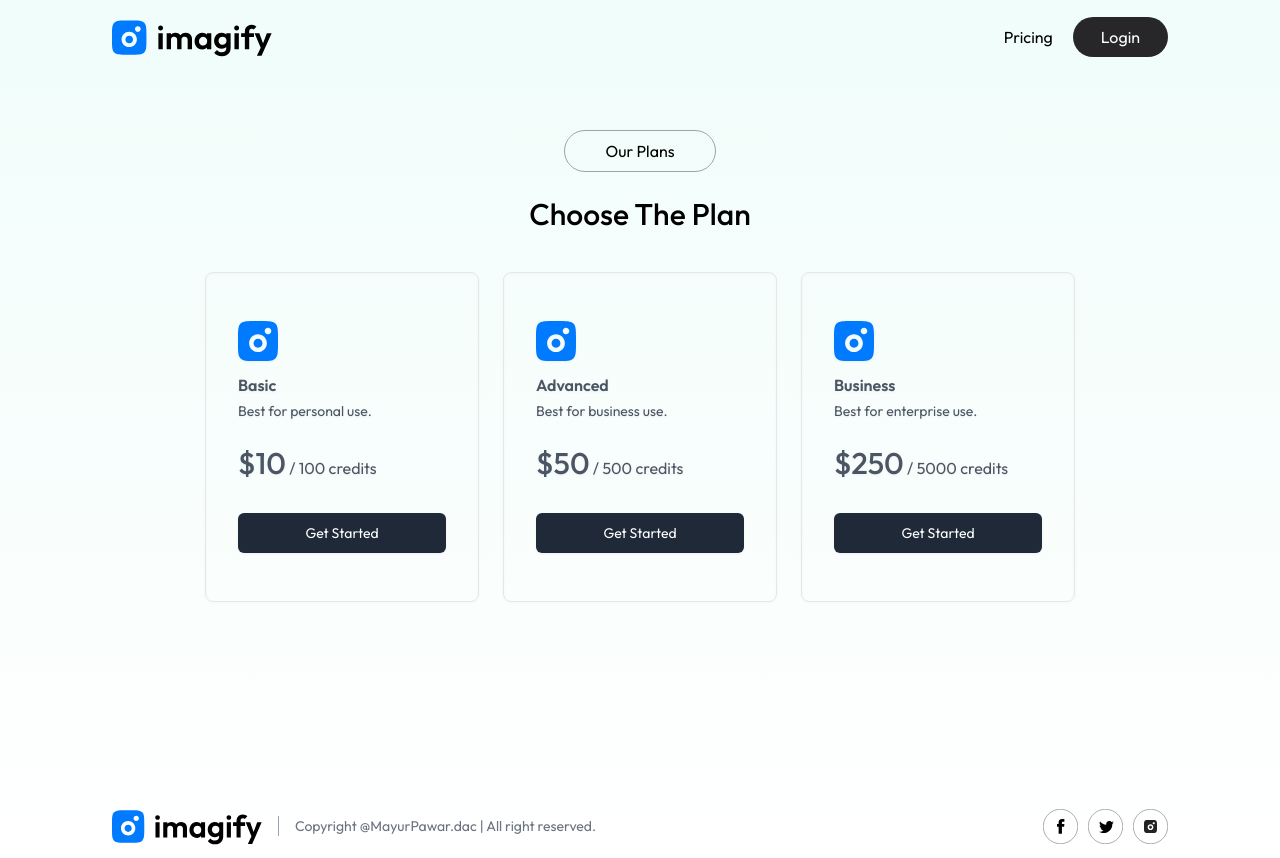
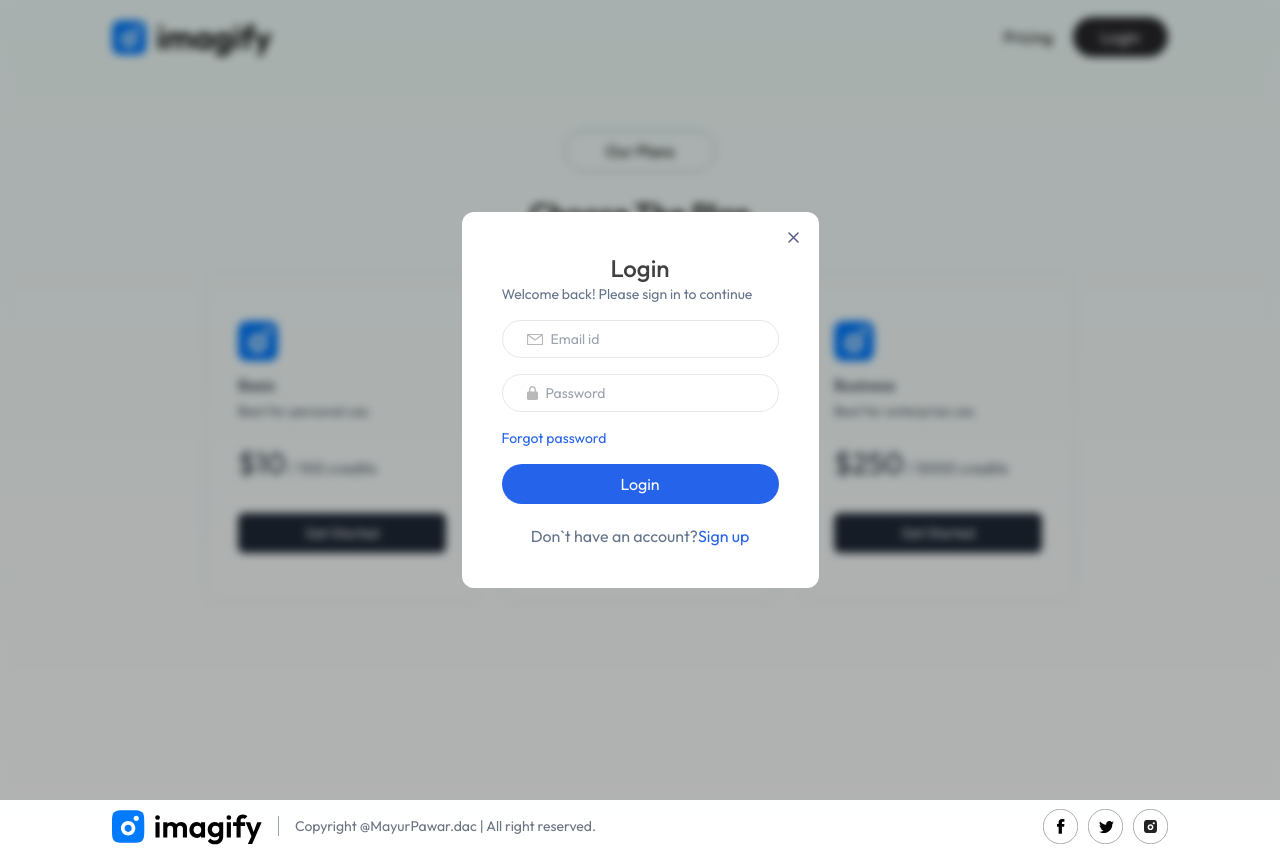
Before and after one commit to mayur-v-p/Imagify_MERN_Application, a React (Vite) app in the folder client/imagify/: page /buy in a window 1280 px wide. Both pictures are taken after a click on the button "Login". Built offline with nearby package versions, Linux system fonts and the light colour scheme; a web font is replaced by a local one.

Commit message:
Login_signUp ui

```diff
--- a/client/imagify/src/App.jsx
+++ b/client/imagify/src/App.jsx
@@ -1,18 +1,24 @@
-import React from "react";
+import React, { useContext } from "react";
 import { Routes, Route } from "react-router-dom";
 import Home from "./pages/Home";
 import Result from "./pages/Result";
 import BuyCredict from "./pages/BuyCredict";
 import NavBar from "./components/NavBar";
 import Footer from "./components/Footer";
+import Login from "./components/Login";
+import { AppContext } from "./context/AppContext";
 
 const App = () => {
+  const { showLogin } = useContext(AppContext);
+
   return (
     <div
       className="px-4 sm:px-10 md:px-14 lg:px-28
     min-h-screen bg-gradient-to-b from-teal-50"
     >
       <NavBar />
+      {showLogin && <Login />}
+
       <Routes>
         <Route path="/" element={<Home />} />
         <Route path="/result" element={<Result />} />
--- /dev/null
+++ b/client/imagify/src/components/Login.jsx
@@ -0,0 +1,94 @@
+import React, { useContext, useEffect, useState } from "react";
+import { assets } from "../assets/assets";
+import { AppContext } from "../context/AppContext";
+const Login = () => {
+  const [state, setState] = useState("Login");
+
+  const { setShowLogin } = useContext(AppContext);
+
+  useEffect(() => {
+    document.body.style.overflow = "hidden";
+    return () => {
+      document.body.style.overflow = "unset";
+    };
+  }, []);
+
+  return (
+    <div className="absolute top-0 left-0 right-0 bottom-0 z-10 backdrop-blur-sm bg-black/30 flex justify-center items-center">
+      <form className="relative bg-white p-10 rounded-xl text-slate-500">
+        <h1 className="text-center text-2xl text-neutral-700 font-medium">
+          {state}
+        </h1>
+        <p className="text-sm">Welcome back! Please sign in to continue</p>
+
+        {state !== "Login" && (
+          <div className="border px-6 py-2 flex items-center gap-2 rounded-full mt-4">
+            <img src={assets.profile_icon} alt="" width={25} />
+            <input
+              type="text"
+              placeholder="Full Name"
+              required
+              className="outline-none text-sm"
+            />
+          </div>
+        )}
+
+        <div className="border px-6 py-2 flex items-center gap-2 rounded-full mt-4">
+          <img src={assets.email_icon} alt="" />
+          <input
+            type="email"
+            placeholder="Email id"
+            required
+            className="outline-none text-sm"
+          />
+        </div>
+
+        <div className="border px-6 py-2 flex items-center gap-2 rounded-full mt-4">
+          <img src={assets.lock_icon} alt="" />
+          <input
+            type="password"
+            placeholder="Password"
+            required
+            className="outline-none text-sm"
+          />
+        </div>
+        <p className="text-sm text-blue-600 my-4 cursor-pointer">
+          Forgot password
+        </p>
+        <button className="bg-blue-600 w-full text-white py-2 rounded-full">
+          {state === "Login" ? "Login" : "Create account"}
+        </button>
+
+        {state === "Login" ? (
+          <p className="mt-5 text-center">
+            Don`t have an account?
+            <span
+              className="text-blue-600 cursor-pointer"
+              onClick={() => setState("Sign Up")}
+            >
+              Sign up
+            </span>
+          </p>
+        ) : (
+          <p className="mt-5 text-center">
+            Already have an account?
+            <span
+              className="text-blue-600 cursor-pointer"
+              onClick={() => setState("Login")}
+            >
+              Login
+            </span>
+          </p>
+        )}
+        <img
+          onClick={() => setShowLogin(false)}
+          src={assets.cross_icon}
+          alt=""
+          className="absolute top-5 right-5 cursor-pointer "
+        />
+      </form>
+    </div>
+  );
+};
+
+export default Login;
--- a/client/imagify/src/components/NavBar.jsx
+++ b/client/imagify/src/components/NavBar.jsx
@@ -4,7 +4,7 @@ import { Link, useNavigate } from "react-router-dom";
 import { AppContext } from "../context/AppContext";
 
 function NavBar() {
-  const { user } = useContext(AppContext);
+  const { user, setShowLogin } = useContext(AppContext);
 
   const navigete = useNavigate();
   return (
@@ -46,7 +46,10 @@ function NavBar() {
             <p onClick={() => navigete("/buy")} className="cursor-pointer">
               Pricing
             </p>
-            <button className="bg-zinc-800 text-white px-7 py-2 rounded-full">
+            <button
+              onClick={() => setShowLogin(true)}
+              className="bg-zinc-800 text-white px-7 py-2 rounded-full"
+            >
               Login
             </button>
           </div>
--- a/client/imagify/src/context/AppContext.jsx
+++ b/client/imagify/src/context/AppContext.jsx
@@ -5,10 +5,13 @@ export const AppContext = createContext();
 
 const AppContextProvider = (props) => {
   const [user, setUser] = useState(null);
+  const [showLogin, setShowLogin] = useState(false);
 
   const value = {
     user,
     setUser,
+    showLogin,
+    setShowLogin,
   };
 
   return (
```
Also changed, not shown: client/imagify/src/assets/profile.svg (added).
